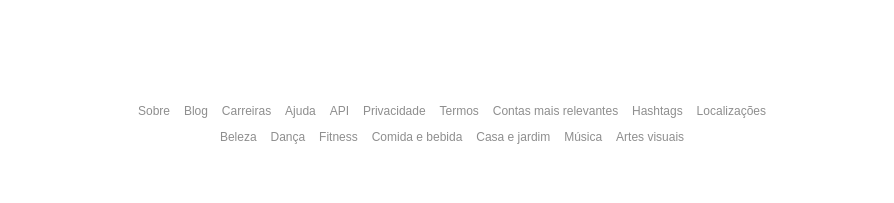
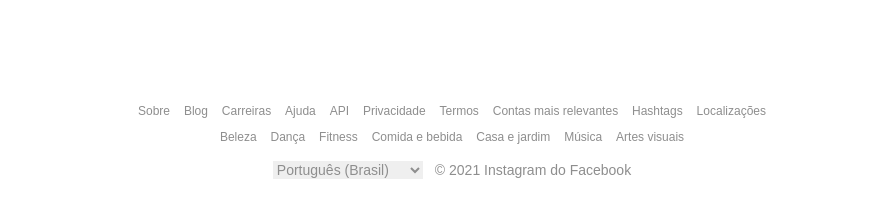
Before and after one commit to Jodecir/instagram-dio, a plain HTML site: page index.html in a window 1280 px wide. Shown: the part 703-906 px from the top of the page, without its empty margins (188-1082 px from the left). Before the commit the page ends 852 px from the top, so only its background shows below. Drawn offline with Linux system fonts and the light colour scheme.

Commit message:
CREATE languages-copyright footer

```diff
--- a/css/style.css
+++ b/css/style.css
@@ -216,6 +216,23 @@ footer a {
   text-align: center;
   margin: 0 5px;
 }
+.languages-copyright {
+  margin: 12px 0 24px 0;
+  display: flex;
+  flex-wrap: wrap;
+  flex-direction: row;
+  justify-content: center;
+  align-items: center;
+  font-size: 12px;
+}
+
+.languages-copyright select {
+  margin-right: 12px;
+  color: rgb(142, 142, 142);
+  border: none;
+  font-weight: 400;
+  line-height: 14px;
+}
 
 /* Dark Mode Feature */
 
--- a/index.html
+++ b/index.html
@@ -85,6 +85,17 @@
 					<a href="">Artes visuais</a>
 				</div>
 			</nav>
+			<div class="languages-copyright">
+				<select class="change-language">
+					<option value="pt-br">Português (Brasil)</option>
+					<option value="en">English</option>
+					<option value="en-gb">English (UK)</option>
+					<option value="es">Español (España)</option>
+					<option value="es-la">Español</option>
+					<option value="pt">Português (Portugal)</option>
+				</select>
+				<p>© 2021 Instagram do Facebook</p>
+			</div>
 		</footer>
 	</body>
 </html>
```
Also changed, not shown: img/ainstagram-smartphone.png (deleted).
